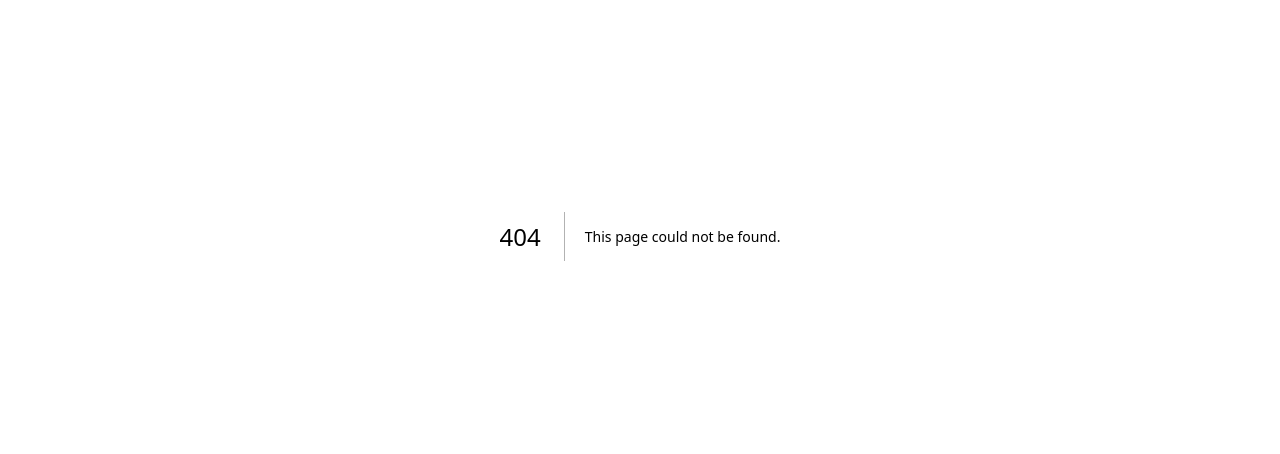
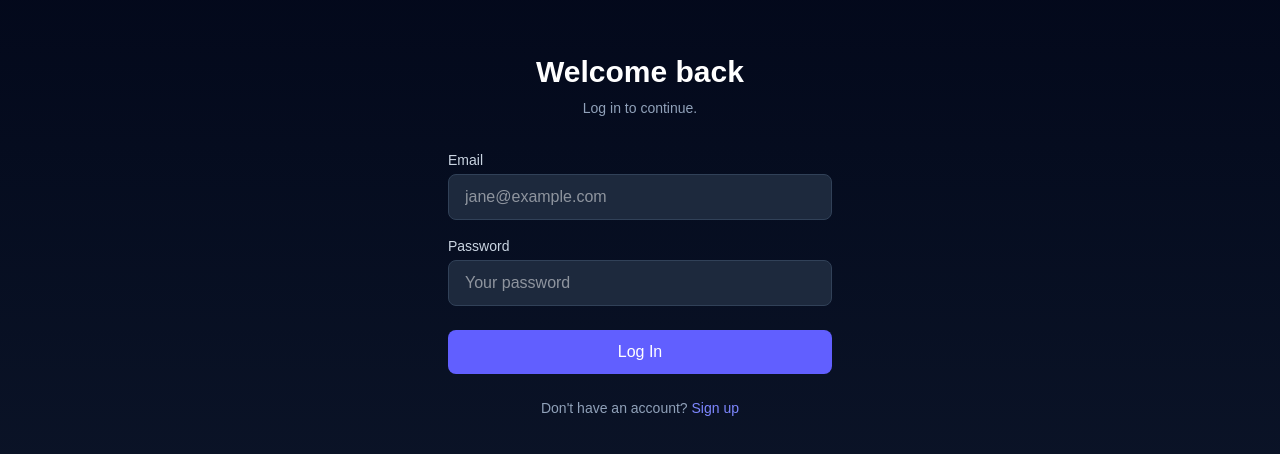
Before and after one commit to mounika-200622/relocation-app, a Next.js app: page /login in a window 1280 px wide. Before the commit this address had no page. Shown: the part 164-618 px from the top of the page. Built offline with nearby package versions, Linux system fonts and the light colour scheme.

Commit message:
Add login page, session provider, fix Prisma schema

```diff
--- a/src/app/layout.tsx
+++ b/src/app/layout.tsx
@@ -1,6 +1,7 @@
 import type { Metadata } from "next";
 import { Geist, Geist_Mono } from "next/font/google";
 import "./globals.css";
+import Providers from "./providers";
 
 const geistSans = Geist({
   variable: "--font-geist-sans",
@@ -23,7 +24,9 @@ export default function RootLayout({ children }: LayoutProps<"/">) {
       lang="en"
       className={`${geistSans.variable} ${geistMono.variable} h-full antialiased`}
     >
-      <body className="min-h-full flex flex-col">{children}</body>
+      <body className="min-h-full flex flex-col">
+        <Providers>{children}</Providers>
+      </body>
     </html>
   );
 }
--- /dev/null
+++ b/src/app/login/page.tsx
@@ -0,0 +1,88 @@
+"use client";
+
+import { useState } from "react";
+import { useRouter } from "next/navigation";
+import Link from "next/link";
+import { signIn } from "next-auth/react";
+
+export default function LoginPage() {
+  const router = useRouter();
+  const [form, setForm] = useState({ email: "", password: "" });
+  const [error, setError] = useState("");
+  const [loading, setLoading] = useState(false);
+
+  const handleSubmit = async (e: React.FormEvent) => {
+    e.preventDefault();
+    setError("");
+    setLoading(true);
+
+    const res = await signIn("credentials", {
+      email: form.email,
+      password: form.password,
+      redirect: false,
+    });
+
+    setLoading(false);
+
+    if (res?.error) {
+      setError("Invalid email or password.");
+      return;
+    }
+
+    router.push("/choose-path");
+  };
+
+  return (
+    <main className="min-h-screen flex items-center justify-center bg-gradient-to-b from-slate-950 to-slate-900 text-white px-6">
+      <div className="w-full max-w-sm">
+        <div className="text-center mb-8">
+          <h1 className="text-3xl font-bold mb-2">Welcome back</h1>
+          <p className="text-slate-400 text-sm">Log in to continue.</p>
+        </div>
+
+        <form onSubmit={handleSubmit} className="flex flex-col gap-4">
+          <div>
+            <label className="text-sm text-slate-300 mb-1 block">Email</label>
+            <input
+              type="email"
+              value={form.email}
+              onChange={(e) => setForm({ ...form, email: e.target.value })}
+              required
+              className="w-full bg-slate-800 border border-slate-700 rounded-lg px-4 py-2.5 outline-none focus:border-indigo-400 transition-colors"
+              placeholder="jane@example.com"
+            />
+          </div>
+
+          <div>
+            <label className="text-sm text-slate-300 mb-1 block">Password</label>
+            <input
+              type="password"
+              value={form.password}
+              onChange={(e) => setForm({ ...form, password: e.target.value })}
+              required
+              className="w-full bg-slate-800 border border-slate-700 rounded-lg px-4 py-2.5 outline-none focus:border-indigo-400 transition-colors"
+              placeholder="Your password"
+            />
+          </div>
+
+          {error && <p className="text-red-400 text-sm">{error}</p>}
+
+          <button
+            type="submit"
+            disabled={loading}
+            className="mt-2 bg-indigo-500 hover:bg-indigo-400 transition-colors rounded-lg py-2.5 font-medium disabled:opacity-50"
+          >
+            {loading ? "Logging in..." : "Log In"}
+          </button>
+        </form>
+
+        <p className="text-center text-sm text-slate-400 mt-6">
+          Don't have an account?{" "}
+          <Link href="/signup" className="text-indigo-400 hover:underline">
+            Sign up
+          </Link>
+        </p>
+      </div>
+    </main>
+  );
+}
--- /dev/null
+++ b/src/app/providers.tsx
@@ -0,0 +1,7 @@
+   "use client";
+
+   import { SessionProvider } from "next-auth/react";
+
+   export default function Providers({ children }: { children: React.ReactNode }) {
+     return <SessionProvider>{children}</SessionProvider>;
+   }
```
